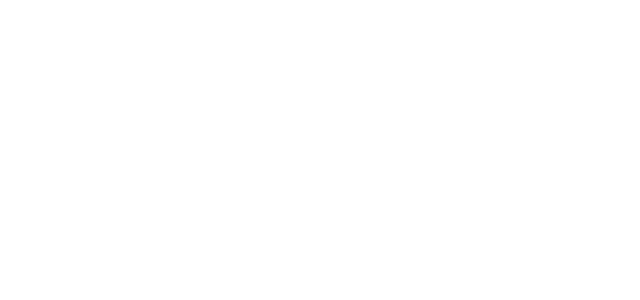
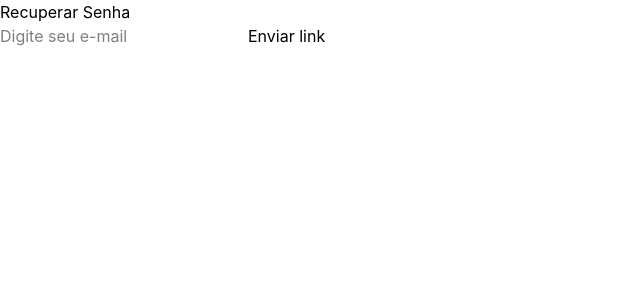
Before and after one commit to andrielcf/nutrieplan-front.end, a React (Vite) app: page /auth/request-reset in a window 1280 px wide. Before the commit this address had no page. Shown: the top 300 px of the page, without its empty margins (0-640 px from the left). Built offline with nearby package versions, Linux system fonts and the light colour scheme.

Commit message:
feat(auth): implement password reset flow with request and reset pages

```diff
--- a/src/App.jsx
+++ b/src/App.jsx
@@ -5,13 +5,14 @@ import AuthenticatedRoute from "./components/AuthenticatedRoute"
 import NotAuthenticatedRoute from "./components/NotAuthenticatedRoute"
 import { ToastContainer } from "react-toastify"
 import "react-toastify/dist/ReactToastify.css"
+import RequestResetPassword from './components/RequestResetPassword';
+import ResetPassword from './components/ResetPassword';
 import { Flip, Slide } from "react-toastify/unstyled"
 
 function App() {
   return (
     <BrowserRouter>
-      <ToastContainer
-      />
+      <ToastContainer />
       <Routes>
         <Route
           path="/auth"
@@ -38,6 +39,14 @@ function App() {
           }
         />
         <Route
+          path="/auth/request-reset"
+          element={<RequestResetPassword />}
+        />
+        <Route
+          path="/auth/reset-password"
+          element={<ResetPassword />}
+        />
+        <Route
           path="/"
           element={
             <NotAuthenticatedRoute>
@@ -47,6 +56,7 @@ function App() {
         />
       </Routes>
     </BrowserRouter>
+
   )
 }
 
--- a/src/components/Login.jsx
+++ b/src/components/Login.jsx
@@ -40,7 +40,7 @@ export default function Login() {
           progress: undefined,
           theme: "light",
           transition: Flip,
-          });
+        });
       }
     } finally {
       setLoading(false)
@@ -94,7 +94,7 @@ export default function Login() {
                   Senha
                 </label>
                 <Link
-                  to="/auth/forgot-password"
+                  to="/auth/request-reset"
                   className="text-sm text-green-600 hover:text-green-800 transition-colors"
                 >
                   Esqueceu a senha?
--- /dev/null
+++ b/src/components/RequestResetPassword.jsx
@@ -0,0 +1,34 @@
+import { useState } from 'react';
+import axios from 'axios';
+
+export default function RequestResetPassword() {
+    const [email, setEmail] = useState('');
+    const [message, setMessage] = useState('');
+
+    const handleSubmit = async (e) => {
+        e.preventDefault();
+        try {
+            await axios.post('http://localhost:8080/api/password/request', { email });
+            setMessage('Se o e-mail existir, um link será enviado.');
+        } catch (err) {
+            setMessage('Erro ao tentar enviar o link.');
+        }
+    };
+
+    return (
+        <div>
+            <h2>Recuperar Senha</h2>
+            <form onSubmit={handleSubmit}>
+                <input
+                    type="email"
+                    placeholder="Digite seu e-mail"
+                    value={email}
+                    onChange={(e) => setEmail(e.target.value)}
+                    required
+                />
+                <button type="submit">Enviar link</button>
+            </form>
+            {message && <p>{message}</p>}
+        </div>
+    );
+}
--- /dev/null
+++ b/src/components/ResetPassword.jsx
@@ -0,0 +1,40 @@
+import { useState } from 'react';
+import { useSearchParams } from 'react-router-dom';
+import axios from 'axios';
+
+export default function ResetPassword() {
+    const [newPassword, setNewPassword] = useState('');
+    const [message, setMessage] = useState('');
+    const [searchParams] = useSearchParams();
+    const token = searchParams.get('token');
+
+    const handleSubmit = async (e) => {
+        e.preventDefault();
+        try {
+            await axios.post('http://localhost:8080/api/password/reset', {
+                token,
+                newPassword,
+            });
+            setMessage('Senha redefinida com sucesso!');
+        } catch (err) {
+            setMessage('Erro ao redefinir a senha. Token inválido ou expirado.');
+        }
+    };
+
+    return (
+        <div>
+            <h2>Redefinir Senha</h2>
+            <form onSubmit={handleSubmit}>
+                <input
+                    type="password"
+                    placeholder="Nova senha"
+                    value={newPassword}
+                    onChange={(e) => setNewPassword(e.target.value)}
+                    required
+                />
+                <button type="submit">Redefinir</button>
+            </form>
+            {message && <p>{message}</p>}
+        </div>
+    );
+}
```
